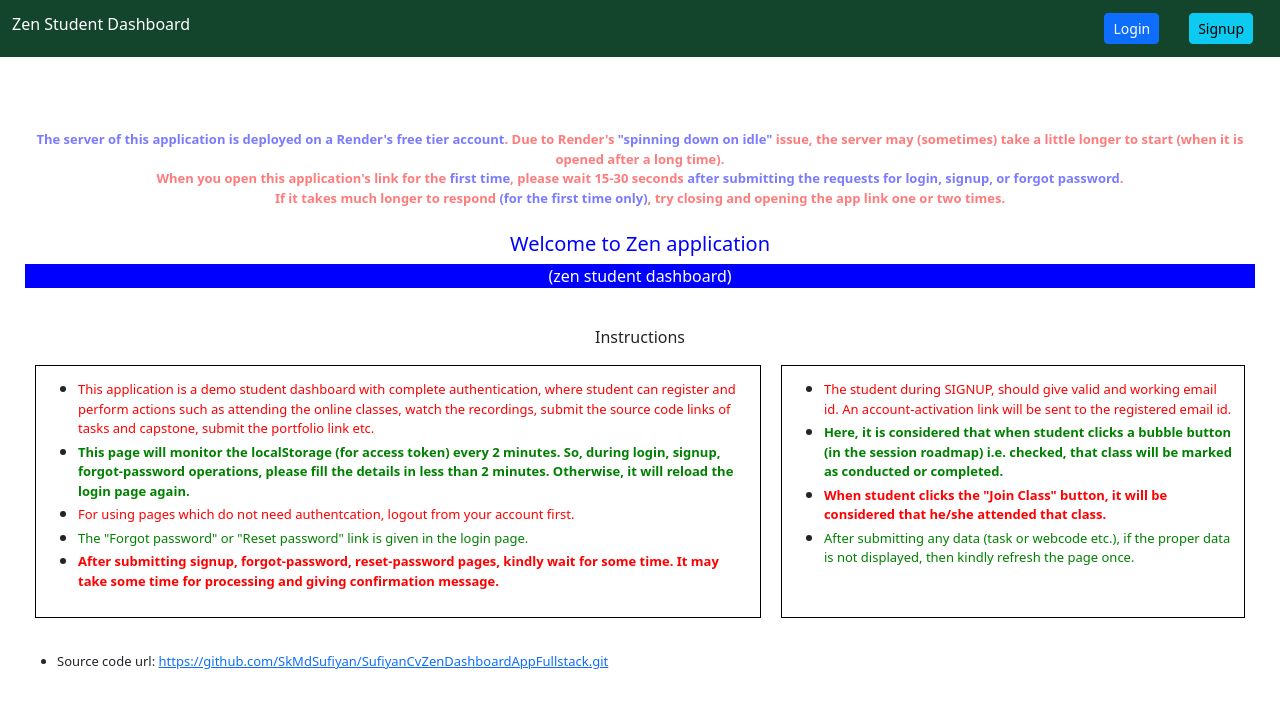
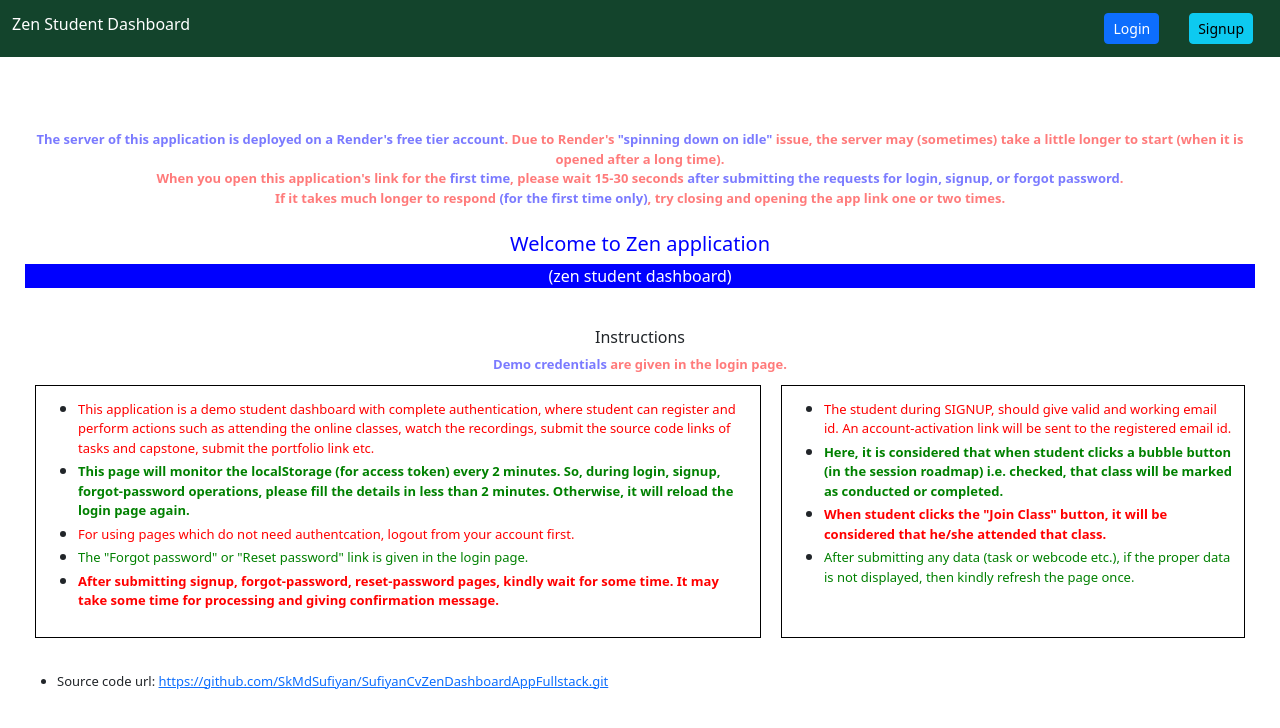
Before and after one commit to SkMdSufiyan/SufiyanCvZenDashboardAppFullstack, a React (Create React App) app in the folder client/: page / in a window 1280 px wide. Shown: the top 728 px of the page. Built offline with nearby package versions, Linux system fonts and the light colour scheme; no server answers.

Commit message:
Update Home.js

```diff
--- a/client/src/components/Home.js
+++ b/client/src/components/Home.js
@@ -45,6 +45,7 @@ const Home = () => {
 
 
         <h6>Instructions</h6>
+            <p className='app-suggestion-p'><b style={{color : "blue"}}>Demo credentials</b> are given in the login page.</p>
         <div className='home-page-suggestion-flex'>
           <div className='home-page-suggestion-divs'>
             <ul>
```
